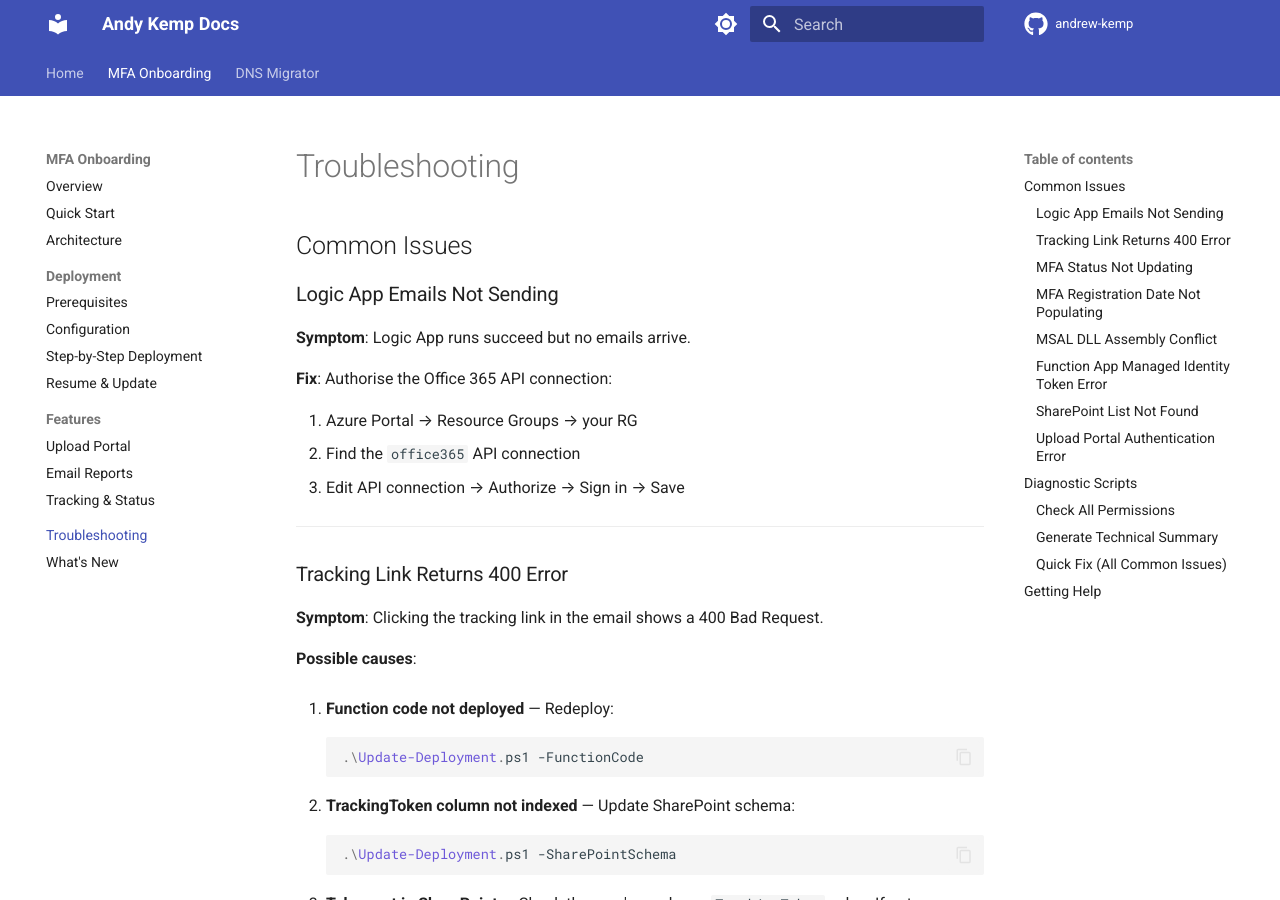
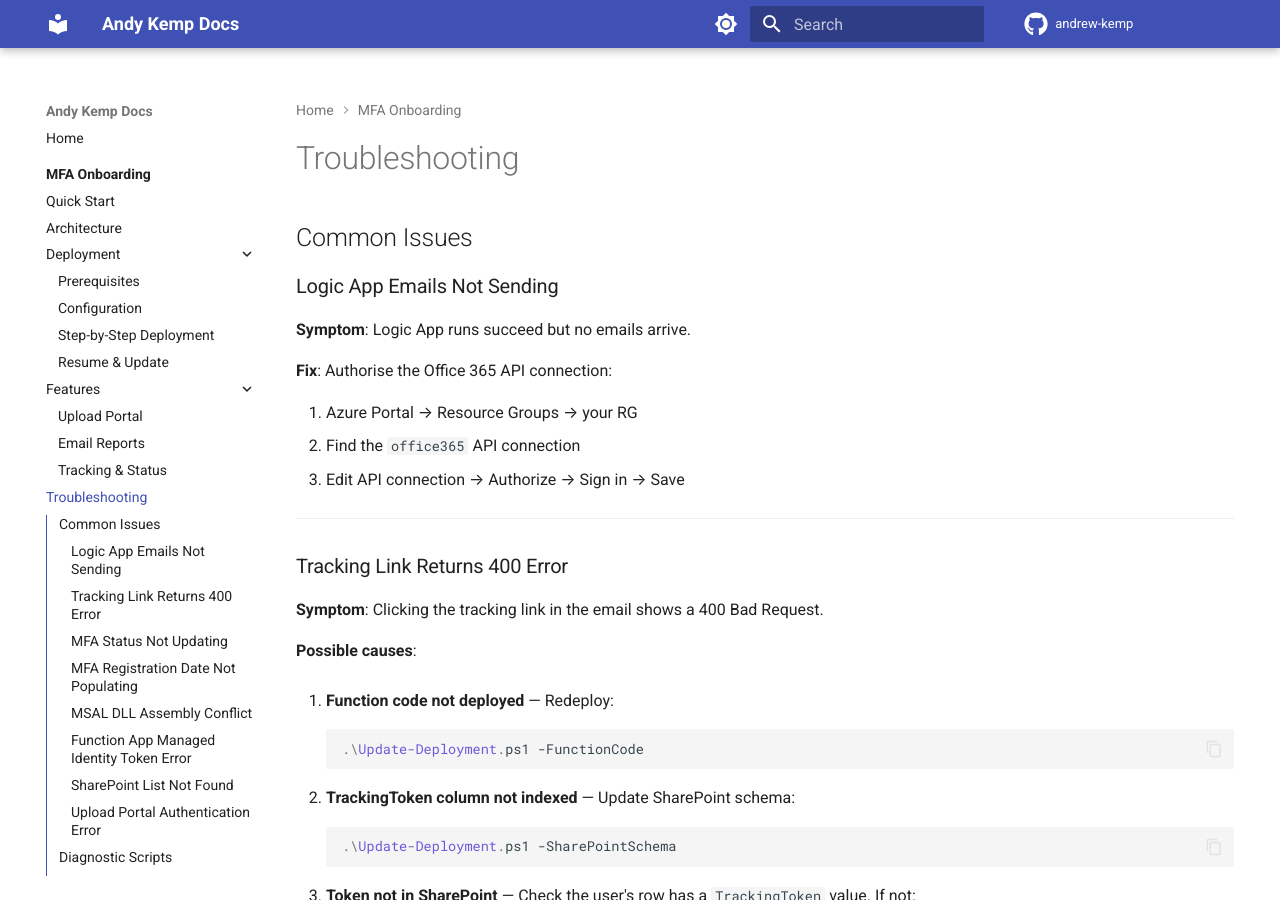
Before and after one commit to andrew-kemp/docs-site, an MkDocs documentation site: the page built from docs/mfa-onboarding/troubleshooting.md, in a window 1280 px wide and 900 px high. Built offline with MkDocs 1.6.1 and Material for MkDocs 9.7.7, drawn with Linux system fonts in a browser that asks for light colours.

Commit message:
Switch to left sidebar navigation (docs.microsoft.com style)

```diff
--- a/mkdocs.yml
+++ b/mkdocs.yml
@@ -21,14 +21,16 @@
         icon: material/brightness-4
         name: Switch to light mode
   features:
-    - navigation.tabs
     - navigation.sections
     - navigation.expand
+    - navigation.path
     - navigation.top
+    - navigation.indexes
     - search.suggest
     - search.highlight
     - content.code.copy
     - content.tabs.link
+    - toc.integrate
   icon:
     repo: fontawesome/brands/github
 
@@ -61,7 +63,7 @@
 nav:
   - Home: index.md
   - MFA Onboarding:
-    - Overview: mfa-onboarding/index.md
+    - mfa-onboarding/index.md
     - Quick Start: mfa-onboarding/quick-start.md
     - Architecture: mfa-onboarding/architecture.md
     - Deployment:
@@ -76,7 +78,7 @@
     - Troubleshooting: mfa-onboarding/troubleshooting.md
     - What's New: mfa-onboarding/whats-new.md
   - DNS Migrator:
-    - Overview: dns-migrator/index.md
+    - dns-migrator/index.md
     - Quick Start: dns-migrator/quick-start.md
     - Architecture: dns-migrator/architecture.md
     - Deployment:
```
